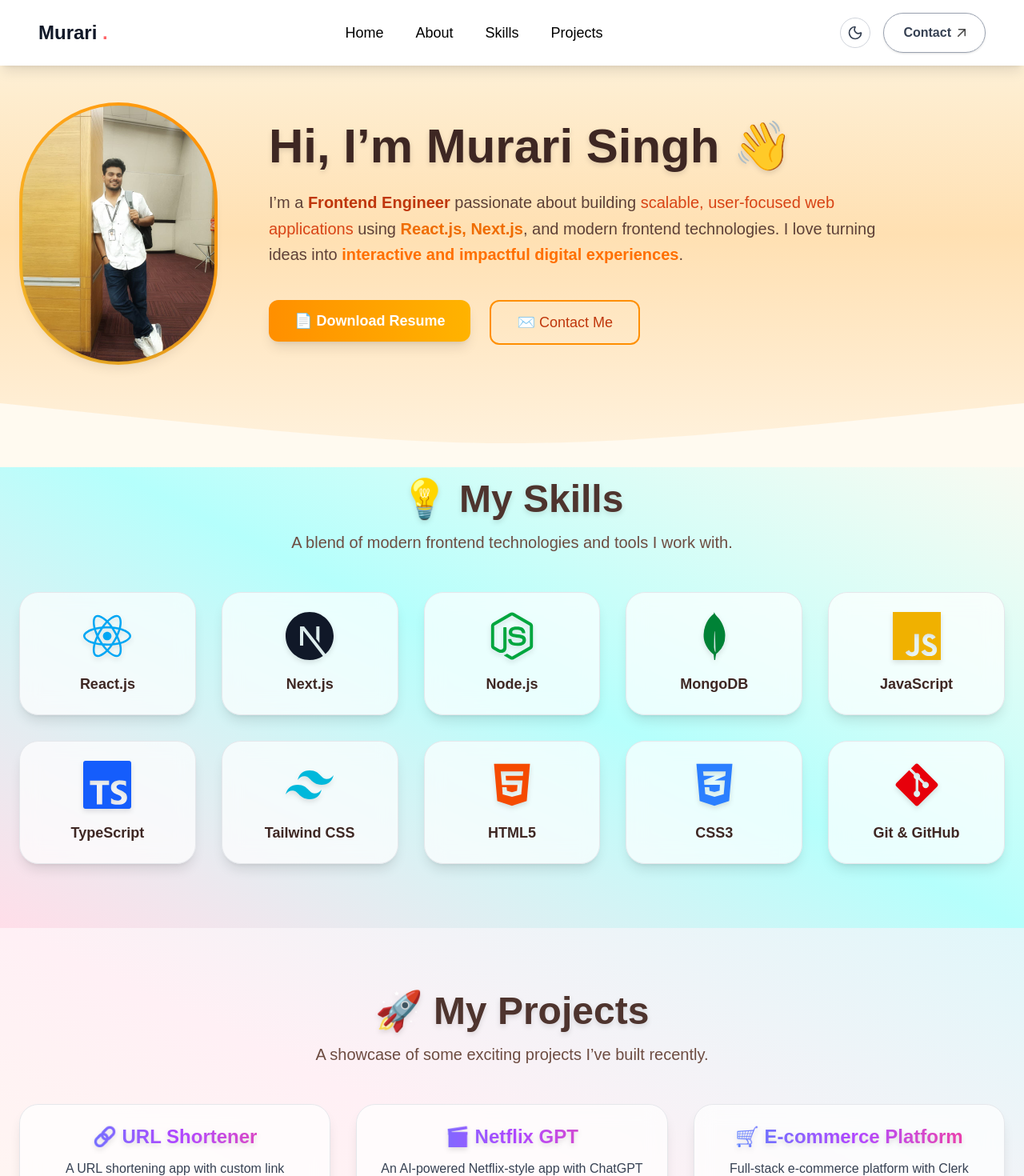
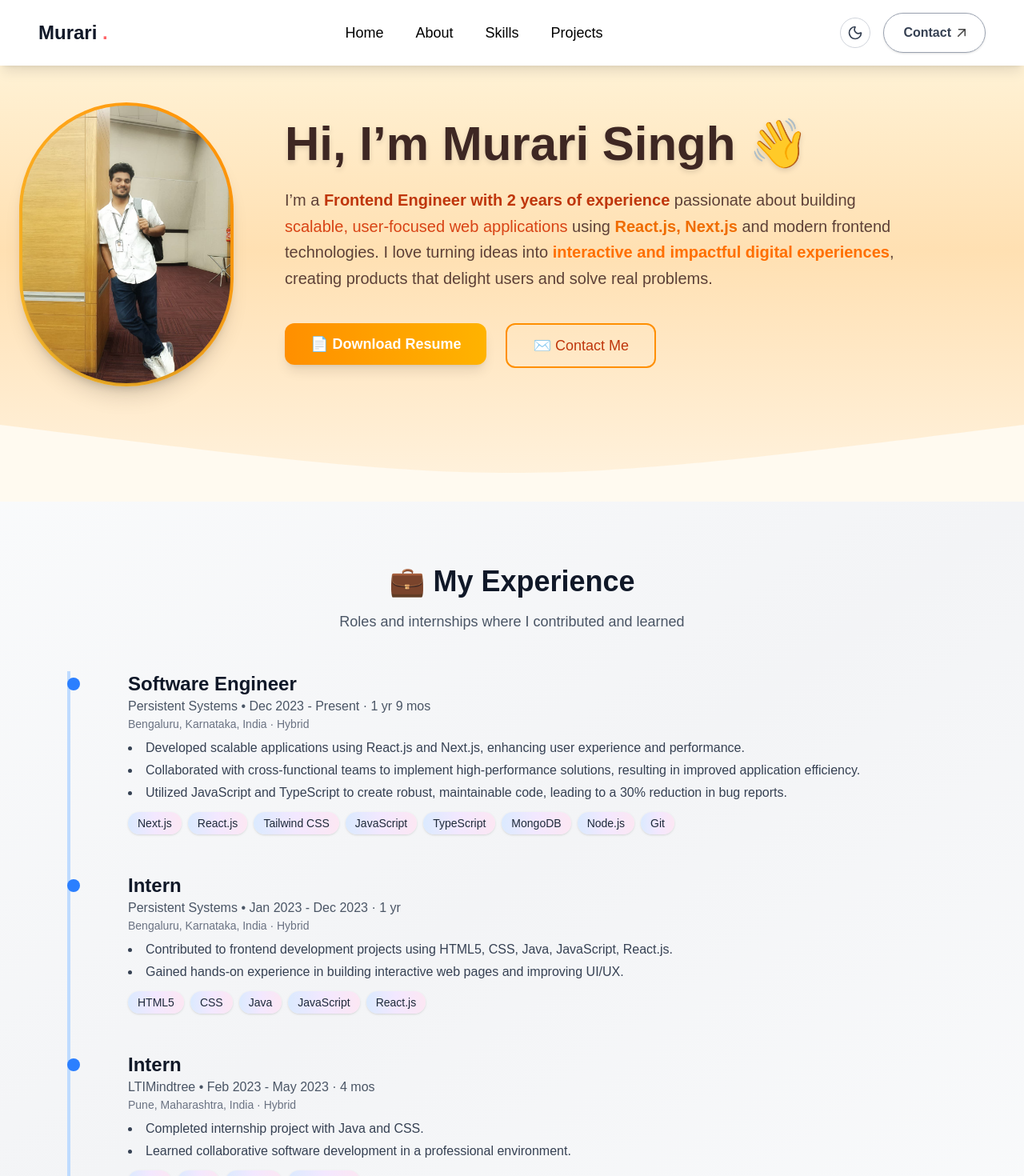
Before and after one commit to Murarisingh46/portfolio, a Next.js app: page / in a window 1280 px wide. Shown: the top 1470 px of the page at 80% size. Built offline with nearby package versions, Linux system fonts and the light colour scheme; a web font is replaced by a local one.

Commit message:
final submission done

```diff
--- a/app/components/AboutMe.jsx
+++ b/app/components/AboutMe.jsx
@@ -4,16 +4,19 @@
 
 export default function AboutMe() {
   return (
-    <section className="relative bg-gradient-to-b from-[#FDF6E3] via-[#FFE0B2] to-[#FFF3E0] px-6 pt-32 pb-32" id="aboutMe">
+    <section
+      className="relative bg-gradient-to-b from-[#FFF8E1] via-[#FFE0B2] to-[#FFF3E0] px-6 pt-32 pb-36"
+      id="aboutMe"
+    >
       <div className="max-w-7xl mx-auto w-full flex flex-col md:flex-row items-center gap-16">
         {/* Profile Image */}
         <div className="flex-shrink-0 relative">
-          <div className="rounded-full bg-gradient-to-tr from-[#FBC02D] to-[#FF8F00] p-1">
+          <div className="rounded-full bg-gradient-to-tr from-[#FBC02D] to-[#FF8F00] p-1 shadow-xl">
             <Image
               src="/murari.jpeg"
               alt="Murari Singh"
-              width={240}
-              height={240}
+              width={260}
+              height={260}
               className="rounded-full object-cover shadow-lg"
             />
           </div>
@@ -25,18 +28,32 @@
             Hi, I’m Murari Singh 👋
           </h1>
           <p className="mt-6 text-lg sm:text-xl text-[#5D4037] leading-relaxed max-w-3xl">
-            I’m a <span className="font-semibold text-[#BF360C]">Frontend Engineer</span> passionate about building <span className="text-[#D84315] font-medium">scalable, user-focused web applications</span> using <span className="text-[#EF6C00] font-semibold">React.js, Next.js</span>, and modern frontend technologies. I love turning ideas into <span className="text-[#FF6F00] font-semibold">interactive and impactful digital experiences</span>.
+            I’m a{" "}
+            <span className="font-semibold text-[#BF360C]">
+              Frontend Engineer with 2 years of experience
+            </span>{" "}
+            passionate about building{" "}
+            <span className="text-[#D84315] font-medium">
+              scalable, user-focused web applications
+            </span>{" "}
+            using{" "}
+            <span className="text-[#EF6C00] font-semibold">React.js, Next.js</span>{" "}
+            and modern frontend technologies. I love turning ideas into{" "}
+            <span className="text-[#FF6F00] font-semibold">
+              interactive and impactful digital experiences
+            </span>
+            , creating products that delight users and solve real problems.
           </p>
 
           {/* Buttons */}
           <div className="mt-10 flex flex-col sm:flex-row gap-4 sm:gap-6 justify-center md:justify-start">
             <Link href="/Murari_Resume.pdf" target="_blank">
-              <button className="w-full sm:w-auto rounded-xl px-8 py-3 bg-gradient-to-r from-[#FF8F00] to-[#FFB300] text-white font-semibold shadow-lg hover:scale-105 transition-transform text-lg">
+              <button className="w-full sm:w-auto rounded-xl px-8 py-3 bg-gradient-to-r from-[#FF8F00] to-[#FFB300] text-white font-semibold shadow-lg hover:scale-105 hover:shadow-xl transition-transform text-lg">
                 📄 Download Resume
               </button>
             </Link>
             <Link href="#footer">
-              <button className="w-full sm:w-auto rounded-xl px-8 py-3 border-2 border-[#FF8F00] text-[#BF360C] font-medium hover:bg-[#FFF3E0] hover:scale-105 transition-transform text-lg">
+              <button className="w-full sm:w-auto rounded-xl px-8 py-3 border-2 border-[#FF8F00] text-[#BF360C] font-medium hover:bg-[#FFF3E0] hover:scale-105 hover:shadow-lg transition-transform text-lg">
                 ✉️ Contact Me
               </button>
             </Link>
@@ -47,7 +64,7 @@
       {/* Wave Divider */}
       <div className="absolute bottom-0 left-0 w-full overflow-hidden leading-[0]">
         <svg
-          className="relative block w-full h-20"
+          className="relative block w-full h-24"
           xmlns="http://www.w3.org/2000/svg"
           viewBox="0 0 1200 120"
           preserveAspectRatio="none"
--- /dev/null
+++ b/app/components/Experience.jsx
@@ -0,0 +1,110 @@
+"use client";
+import { motion } from "framer-motion";
+
+export default function Experience() {
+  const experiences = [
+    {
+      company: "Persistent Systems",
+      role: "Software Engineer",
+      duration: "Dec 2023 - Present · 1 yr 9 mos",
+      location: "Bengaluru, Karnataka, India · Hybrid",
+      details: [
+        "Developed scalable applications using React.js and Next.js, enhancing user experience and performance.",
+        "Collaborated with cross-functional teams to implement high-performance solutions, resulting in improved application efficiency.",
+        "Utilized JavaScript and TypeScript to create robust, maintainable code, leading to a 30% reduction in bug reports.",
+      ],
+      skills: ["Next.js", "React.js", "Tailwind CSS", "JavaScript", "TypeScript","MongoDB","Node.js","Git"],
+    },
+    {
+      company: "Persistent Systems",
+      role: "Intern",
+      duration: "Jan 2023 - Dec 2023 · 1 yr",
+      location: "Bengaluru, Karnataka, India · Hybrid",
+      details: [
+        "Contributed to frontend development projects using HTML5, CSS, Java, JavaScript, React.js.",
+        "Gained hands-on experience in building interactive web pages and improving UI/UX.",
+      ],
+      skills: ["HTML5", "CSS", "Java", "JavaScript", "React.js"],
+    },
+    {
+      company: "LTIMindtree",
+      role: "Intern",
+      duration: "Feb 2023 - May 2023 · 4 mos",
+      location: "Pune, Maharashtra, India · Hybrid",
+      details: [
+        "Completed internship project with Java and CSS.",
+        "Learned collaborative software development in a professional environment.",
+      ],
+      skills: ["Java", "CSS", "HTML5", "JavaScript"],
+    },
+  ];
+
+  return (
+    <section
+      id="experience"
+      className="px-6 py-20 bg-gradient-to-br from-gray-50 via-gray-100 to-gray-50"
+    >
+      <div className="max-w-6xl mx-auto">
+        <motion.h2
+          initial={{ opacity: 0, y: -20 }}
+          animate={{ opacity: 1, y: 0 }}
+          transition={{ duration: 0.6 }}
+          className="text-4xl font-extrabold text-gray-900 text-center"
+        >
+          💼 My Experience
+        </motion.h2>
+        <p className="mt-4 text-center text-gray-600 text-lg">
+          Roles and internships where I contributed and learned
+        </p>
+
+        {/* Timeline */}
+        <div className="mt-12 relative">
+          {/* Vertical line only on md+ */}
+          <div className="hidden md:block absolute left-5 top-0 w-1 h-full bg-blue-200"></div>
+
+          <ul className="space-y-12">
+            {experiences.map((exp, idx) => (
+              <motion.li
+                key={idx}
+                initial={{ opacity: 0, x: -30 }}
+                whileInView={{ opacity: 1, x: 0 }}
+                viewport={{ once: true }}
+                transition={{ duration: 0.5, delay: idx * 0.2 }}
+                className="relative md:flex md:items-start md:pl-12"
+              >
+                {/* Circle for timeline */}
+                <div className="absolute md:left-5 left-1 top-0 w-4 h-4 rounded-full bg-blue-500 mt-2 md:mt-2"></div>
+
+                <div className="ml-6 md:ml-12">
+                  <h3 className="text-2xl font-bold text-gray-900">{exp.role}</h3>
+                  <p className="text-gray-600 font-medium">
+                    {exp.company} • {exp.duration}
+                  </p>
+                  <p className="text-gray-500 text-sm mb-2">{exp.location}</p>
+
+                  <ul className="list-disc list-inside text-gray-700 space-y-1">
+                    {exp.details.map((detail, i) => (
+                      <li key={i}>{detail}</li>
+                    ))}
+                  </ul>
+
+                  {/* Skills */}
+                  <div className="mt-3 flex flex-wrap gap-2">
+                    {exp.skills.map((skill, i) => (
+                      <span
+                        key={i}
+                        className="px-3 py-1 text-sm font-medium rounded-full bg-gradient-to-r from-blue-100 via-purple-100 to-pink-100 text-gray-800 shadow-sm"
+                      >
+                        {skill}
+                      </span>
+                    ))}
+                  </div>
+                </div>
+              </motion.li>
+            ))}
+          </ul>
+        </div>
+      </div>
+    </section>
+  );
+}
--- a/app/page.js
+++ b/app/page.js
@@ -6,11 +6,13 @@
 import Projects from "./components/Projects";
 import Contact from "./components/Contact";
 import Footer from "./components/Footer";
+import Experience from "./components/Experience";
 export default function Home() {
   return (
     <div >
       <Navbar />
       <AboutMe />
+      <Experience />
       <Skills />
       <Projects />
       <Contact />
```
